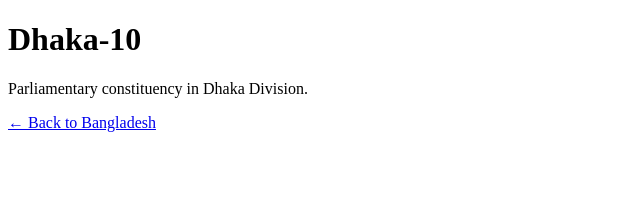
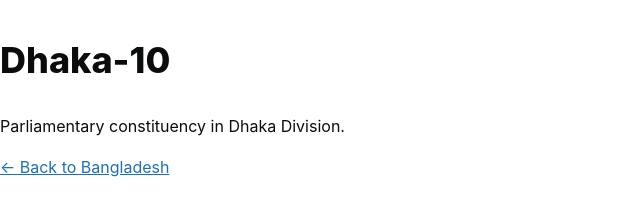
Before and after one commit to findbeam/election-hub, a plain HTML site: page bd/en/seats/dhaka-10/index.html in a window 1280 px wide. Shown: the whole page, without its empty margins (0-640 px from the left). Drawn offline with Linux system fonts and the light colour scheme.

Commit message:
Update index.html

```diff
--- a/bd/en/seats/dhaka-10/index.html
+++ b/bd/en/seats/dhaka-10/index.html
@@ -8,6 +8,8 @@
   <meta name="description" content="Dhaka-10 parliamentary constituency: boundary map, civic profile, election history, representatives, and public records.">
 
   <link rel="canonical" href="https://example.com/bd/en/seats/dhaka-10/">
+  <link rel="stylesheet" href="/assets/css/main.css">
+
 </head>
 
 <body>
```
